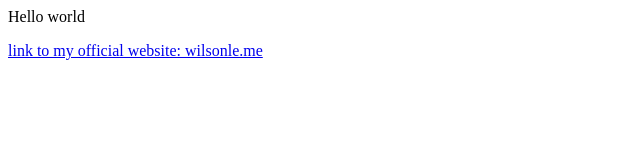
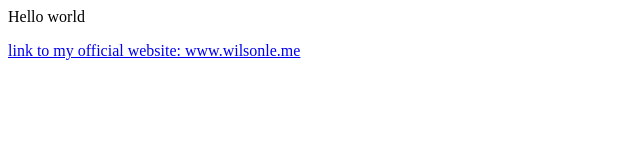
Before and after one commit to WilsonLe/wilsonle.github.io, a plain HTML site: page index.html in a window 1280 px wide. Shown: the full height of the page, 0-640 px from the left. Drawn offline with Linux system fonts and the light colour scheme.

Commit message:
Update index.html

```diff
--- a/index.html
+++ b/index.html
@@ -4,6 +4,6 @@
   </head>
   <body>
     <p>Hello world</p>
-    <a href="https://wilsonle.me">link to my official website: wilsonle.me</a>
+    <a href="https://wilsonle.me">link to my official website: www.wilsonle.me</a>
   </body>
 <html>
```
